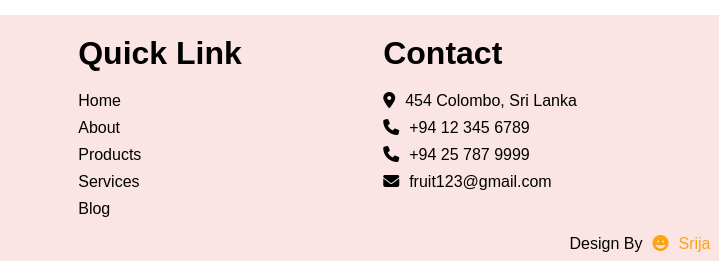
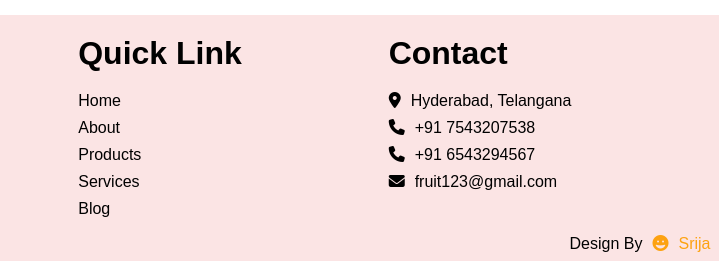
Before and after one commit to Srijacoder/Fruit, a plain HTML site: page index.html in a window 1280 px wide. Shown: the part 4307-4568 px from the top of the page, 0-719 px from the left. Drawn offline with Linux system fonts and the light colour scheme.

Commit message:
Update index.html

```diff
--- a/index.html
+++ b/index.html
@@ -402,9 +402,9 @@
 
             <div class="footer_tag">
                 <h1>Contact</h1>
-                <p><i class="fa-solid fa-location-dot"></i>454 Colombo, Sri Lanka</p>
-                <p><i class="fa-solid fa-phone"></i>+94 12 345 6789</p>
-                <p><i class="fa-solid fa-phone"></i>+94 25 787 9999</p>
+                <p><i class="fa-solid fa-location-dot"></i>Hyderabad, Telangana</p>
+                <p><i class="fa-solid fa-phone"></i>+91 7543207538</p>
+                <p><i class="fa-solid fa-phone"></i>+91 6543294567</p>
                 <p><i class="fa-solid fa-envelope"></i>fruit123@gmail.com</p>
             </div>
 
```
